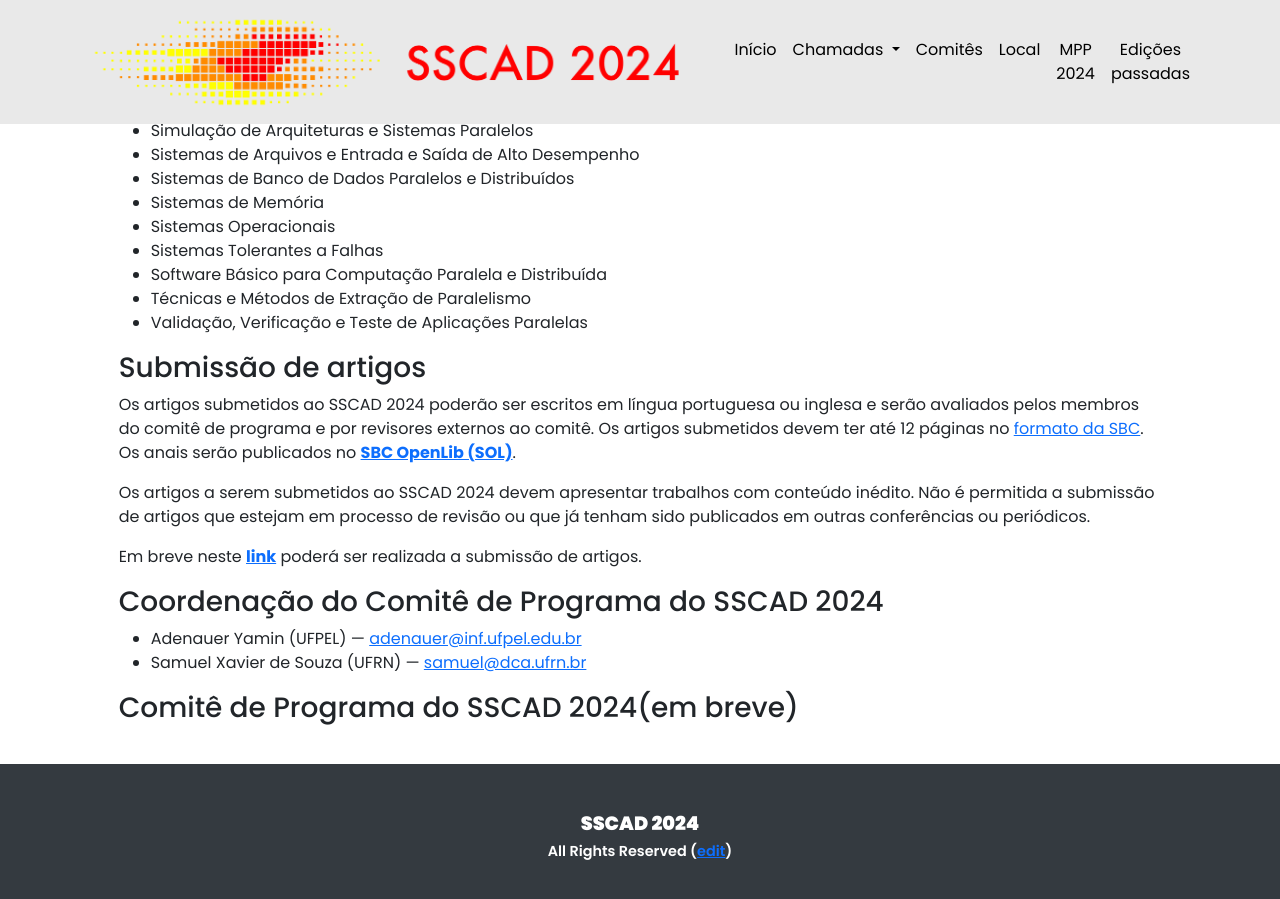
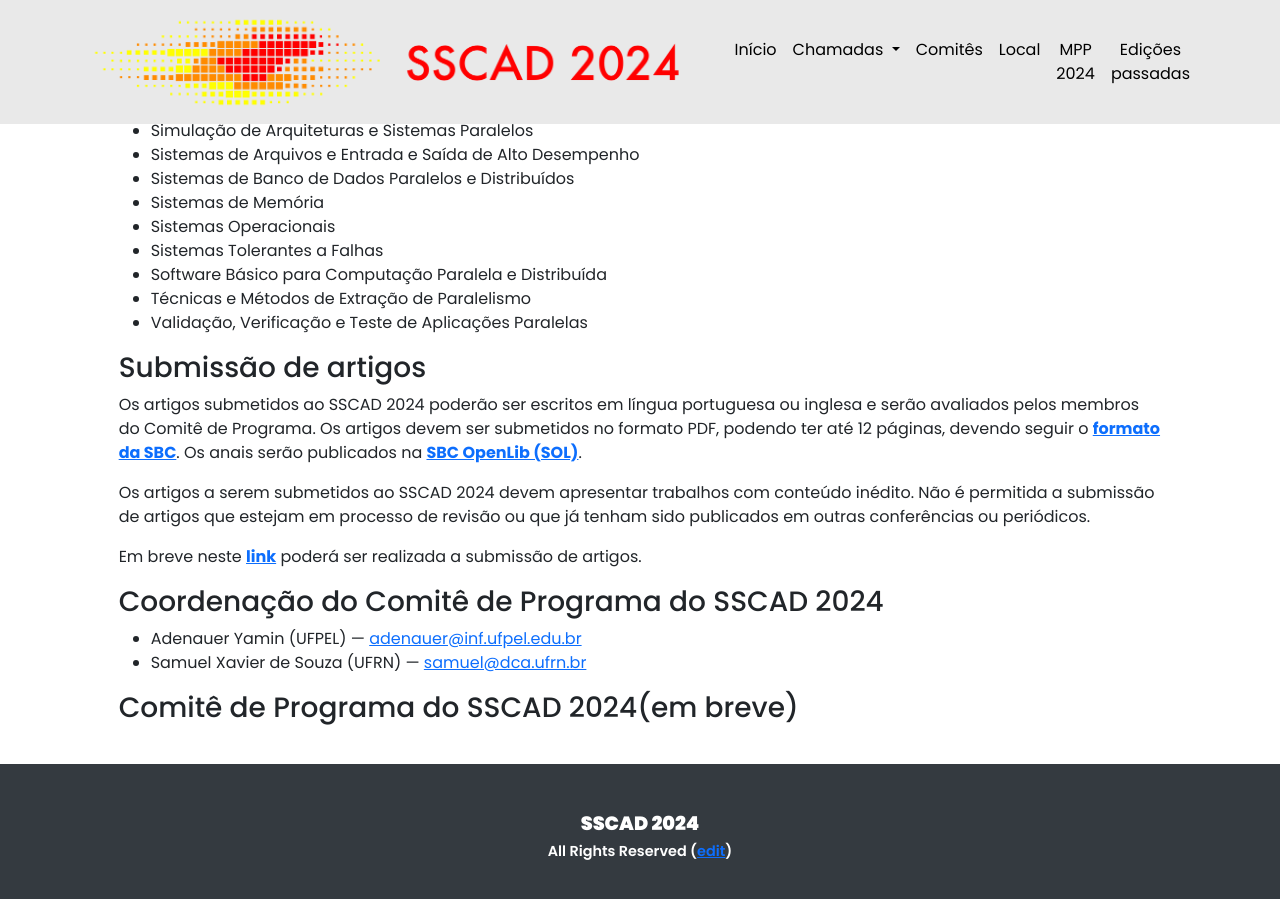
Before and after one commit to ce-acpad/sscad2024, a Jekyll site: the page built from cfp_wscad.html, in a window 1280 px wide and 900 px high, scrolled down 1357 px. Built offline with Jekyll 4.4.1, drawn with Linux system fonts in a browser that asks for light colours.

Commit message:
Revisao do texto referente a submissao de trabalhos

```diff
--- a/cfp_wscad.html
+++ b/cfp_wscad.html
@@ -71,7 +71,7 @@ permalink: /cfp/
 
 <h3>Submissão de artigos</h3>
 
-<p>Os artigos submetidos ao SSCAD 2024 poderão ser escritos em língua portuguesa ou inglesa e serão avaliados pelos membros do comitê de programa e por revisores externos ao comitê. Os artigos submetidos devem ter até 12 páginas no <strong><a href="https://www.sbc.org.br/documentos-da-sbc/summary/169-templates-para-artigos-e-capitulos-de-livros/878-modelosparapublicaodeartigos" target="_blank"></strong> formato da SBC</a>. Os anais serão publicados no <strong><a href="http://sol.sbc.org.br/" target="_blank">SBC OpenLib (SOL)</a></strong>.</p>
+<p>Os artigos submetidos ao SSCAD 2024 poderão ser escritos em língua portuguesa ou inglesa e serão avaliados pelos membros do Comitê de Programa. Os artigos devem ser submetidos no formato PDF, podendo ter até 12 páginas, devendo seguir o <strong><a href="https://www.sbc.org.br/documentos-da-sbc/summary/169-templates-para-artigos-e-capitulos-de-livros/878-modelosparapublicaodeartigos" target="_blank"> formato da SBC</a></strong>. Os anais serão publicados na <strong><a href="http://sol.sbc.org.br/" target="_blank">SBC OpenLib (SOL)</a></strong>.</p>
 
 <p>Os artigos a serem submetidos ao SSCAD 2024 devem apresentar trabalhos com conteúdo inédito. Não é permitida a submissão de artigos que estejam em processo de revisão ou que já tenham sido publicados em outras conferências ou periódicos.</p>
 
```
